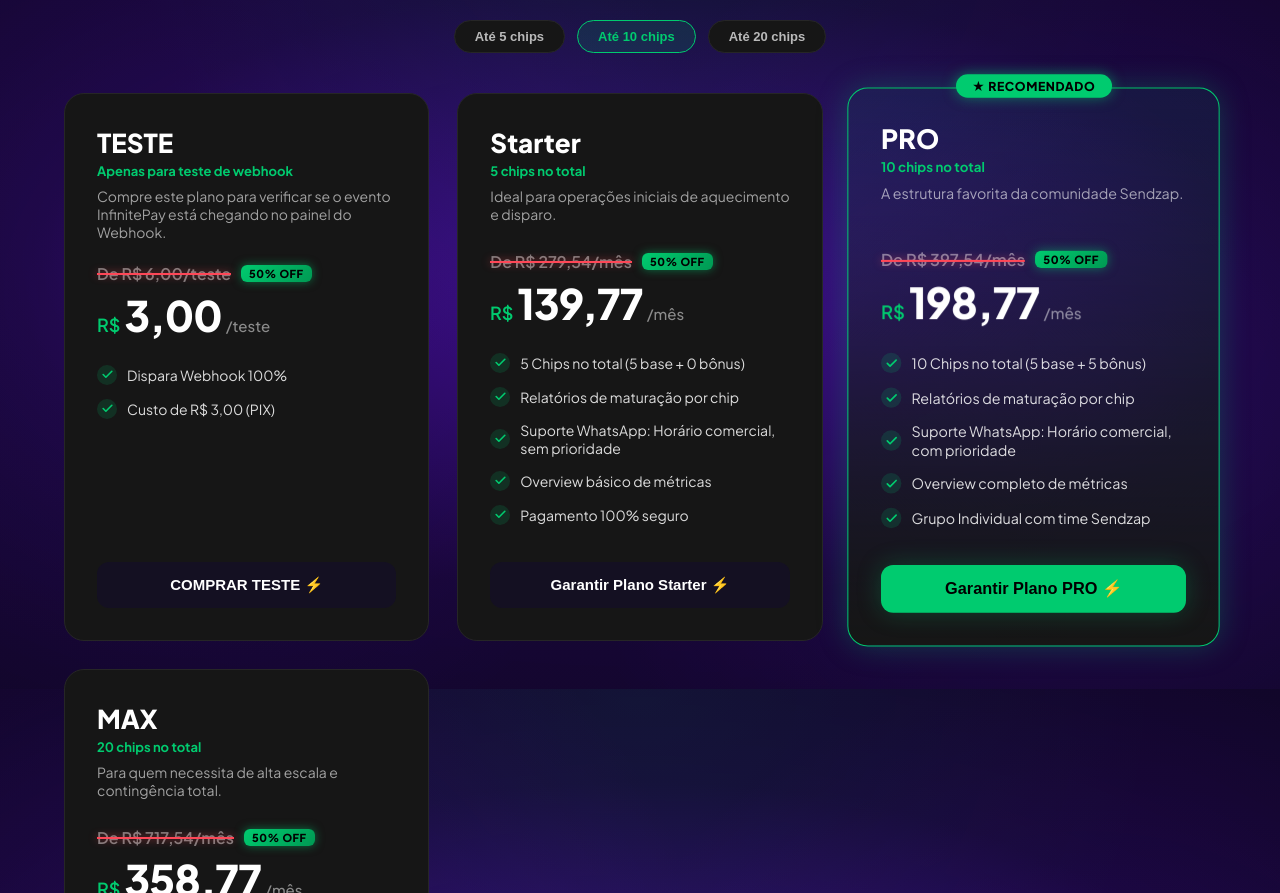
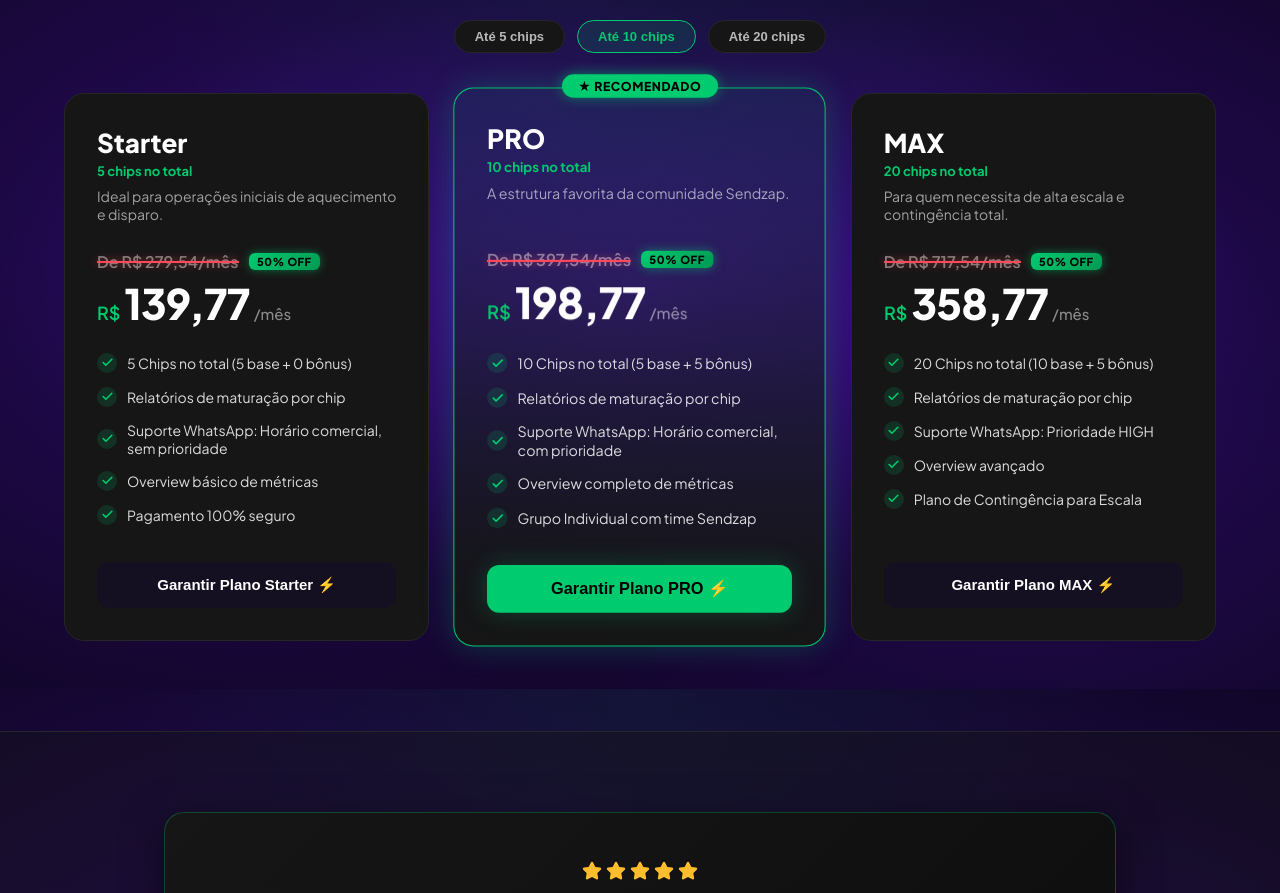
Before and after one commit to ag12x-gth/sendzap-landpage, a React (Vite) app: page / in a window 1280 px wide. Shown: the part 3311-4204 px from the top of the page. Built offline with nearby package versions, Linux system fonts and the light colour scheme.

Commit message:
chore: remove TESTE plan

```diff
--- a/src/components/PricingPagarme.tsx
+++ b/src/components/PricingPagarme.tsx
@@ -130,9 +130,7 @@
 
       // 2. Redirecionar para o link estático da InfinitePay
       const planName = selectedPlan?.name || '';
-      if (planName === 'TESTE') {
-        window.location.href = 'https://checkout.infinitepay.io/ag12-sendz/ZfFsAIhP4E';
-      } else if (planName === 'PRO') {
+      if (planName === 'PRO') {
         window.location.href = 'https://checkout.infinitepay.io/ag12-sendz/VnyPhdGK1W';
       } else if (planName === 'MAX') {
         window.location.href = 'https://checkout.infinitepay.io/ag12-sendz/ljSjRn5wbH';
@@ -287,22 +285,6 @@
 
   const plansData = {
     mensal: [
-      {
-        chips: 1,
-        name: "TESTE",
-        price: "3,00",
-        originalPrice: "6,00",
-        period: "/teste",
-        popular: false,
-        badge: "TESTE",
-        subtext: "Apenas para teste de webhook",
-        description: "Compre este plano para verificar se o evento InfinitePay está chegando no painel do Webhook.",
-        features: [
-          "Dispara Webhook 100%",
-          "Custo de R$ 3,00 (PIX)"
-        ],
-        cta: "COMPRAR TESTE ⚡"
-      },
       {
         chips: 5,
         name: "Starter",
```
